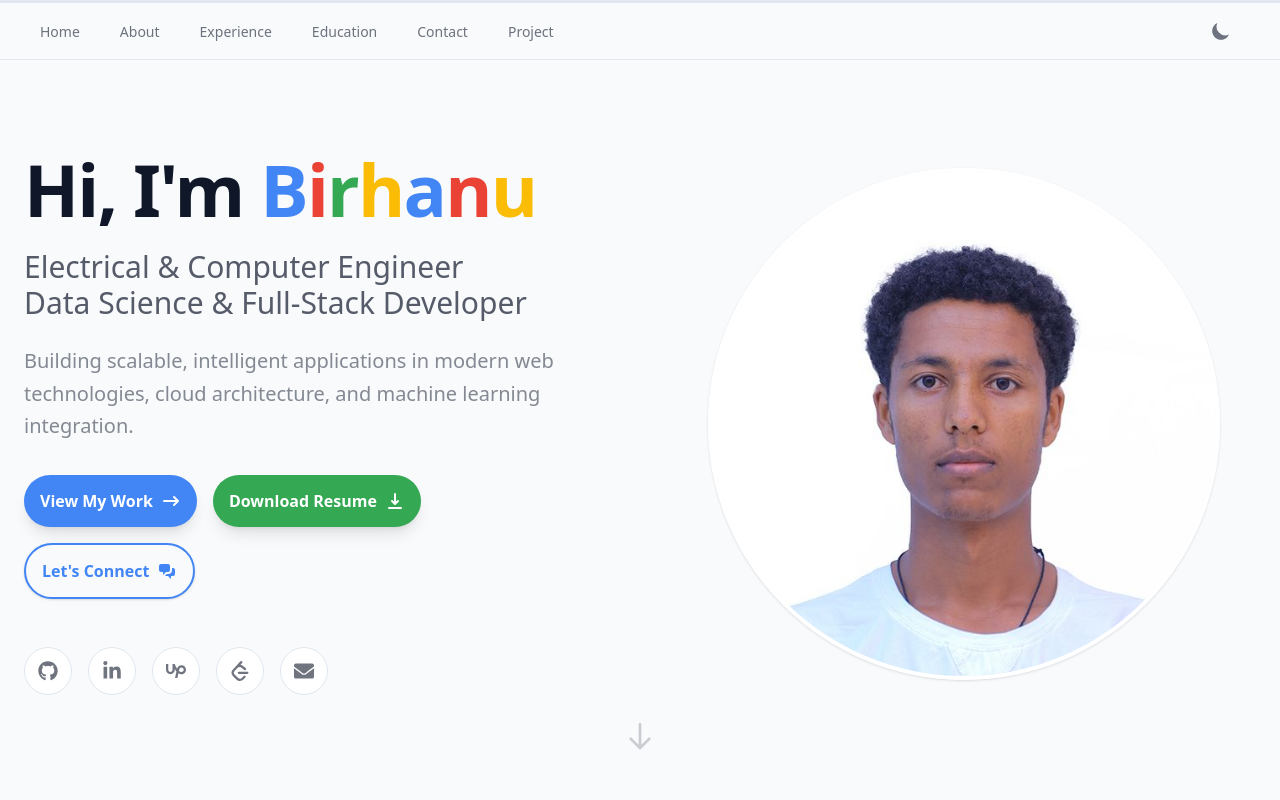
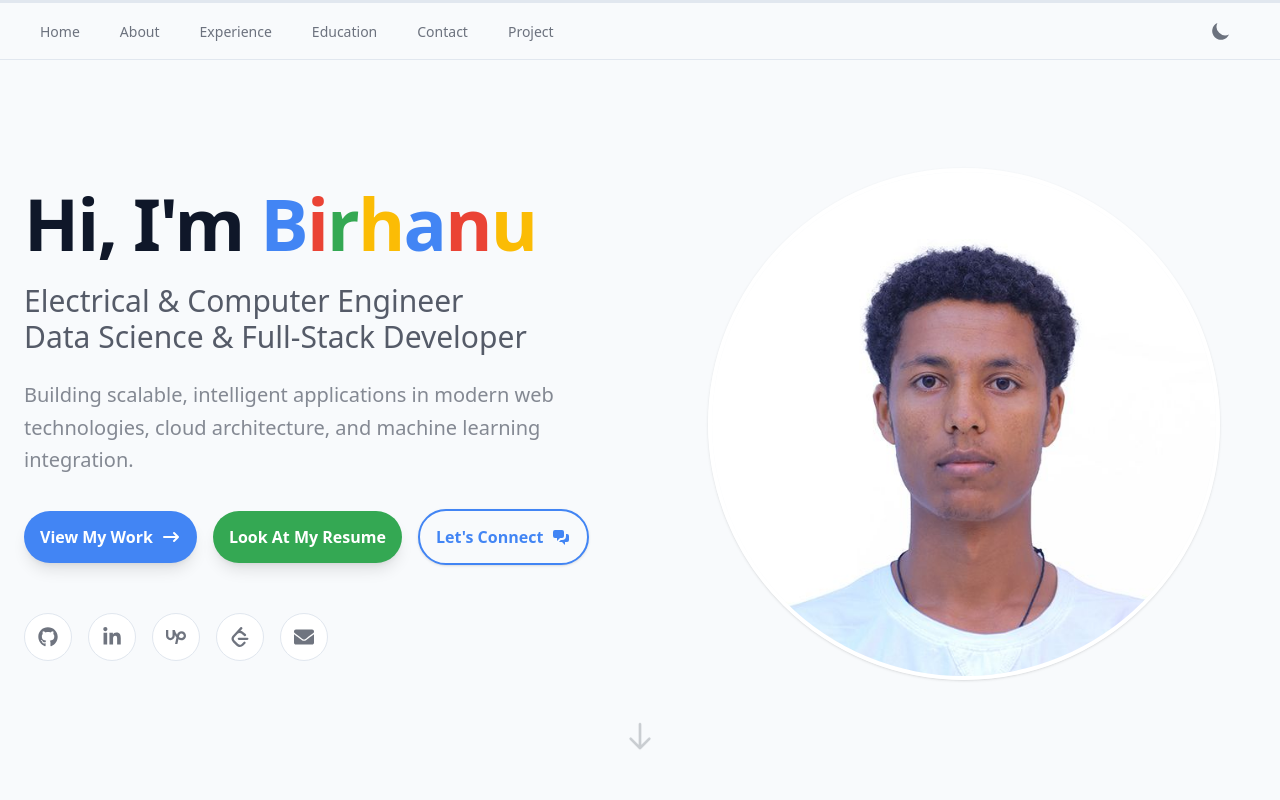
Before and after one commit to birhanu-ma/Portfolio, a React (Vite) app: page / in a window 1280 px wide. Shown: the top 800 px of the page. Built offline with nearby package versions, Linux system fonts and the light colour scheme.

Commit message:
refactor: update resume

```diff
--- a/src/component/home/Hero.jsx
+++ b/src/component/home/Hero.jsx
@@ -52,11 +52,11 @@
             </a>
 
             <a
-              href="/Birhanu-Matebe.pdf"
+              href="https://drive.google.com/file/d/1-sE5CLKDJZvAacZaSFZIP8dZ2Rt7DtWh/view?usp=sharing"
               download
               className="flex items-center gap-2 bg-[#34A853] text-white px-4 py-3.5 rounded-full font-semibold shadow-lg hover:bg-green-600 transition-all cursor-pointer"
             >
-              Download Resume <HiDownload className="text-xl" />
+              Look At My Resume
             </a>
 
             <a
```
